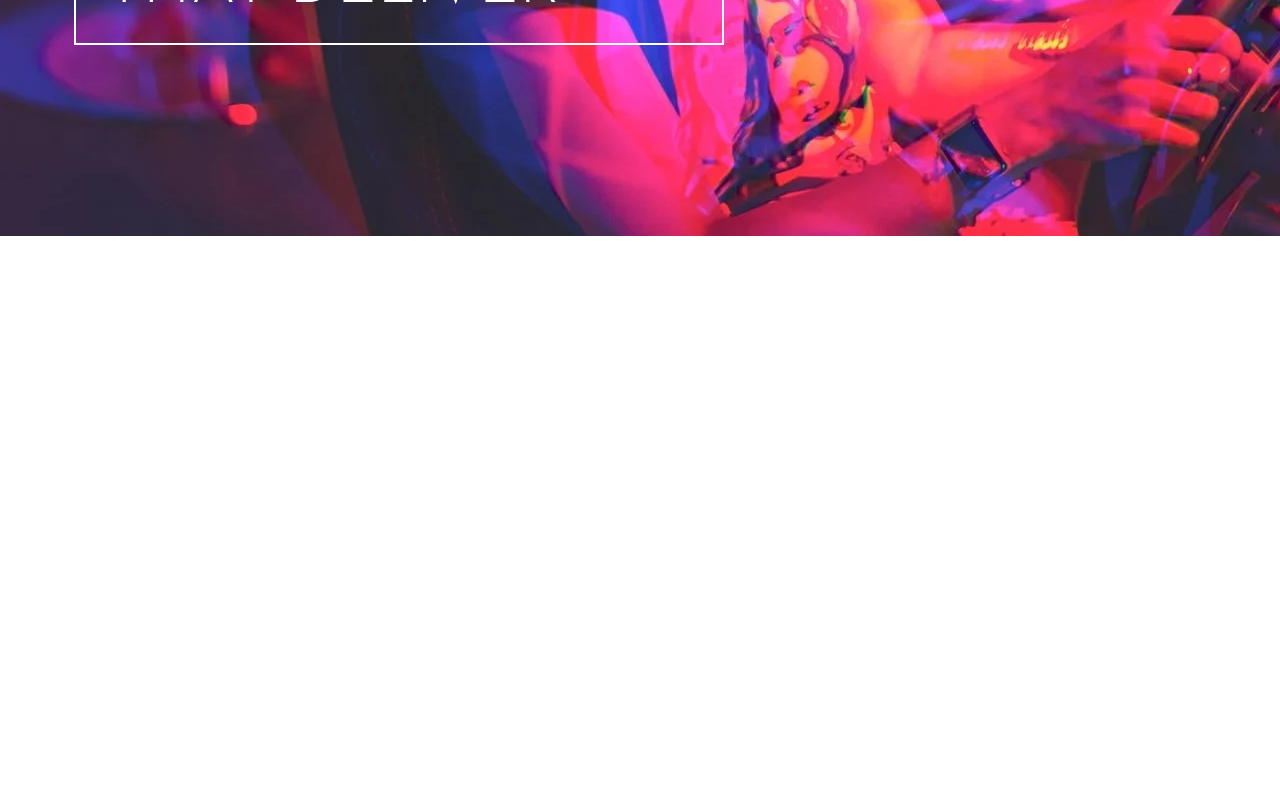
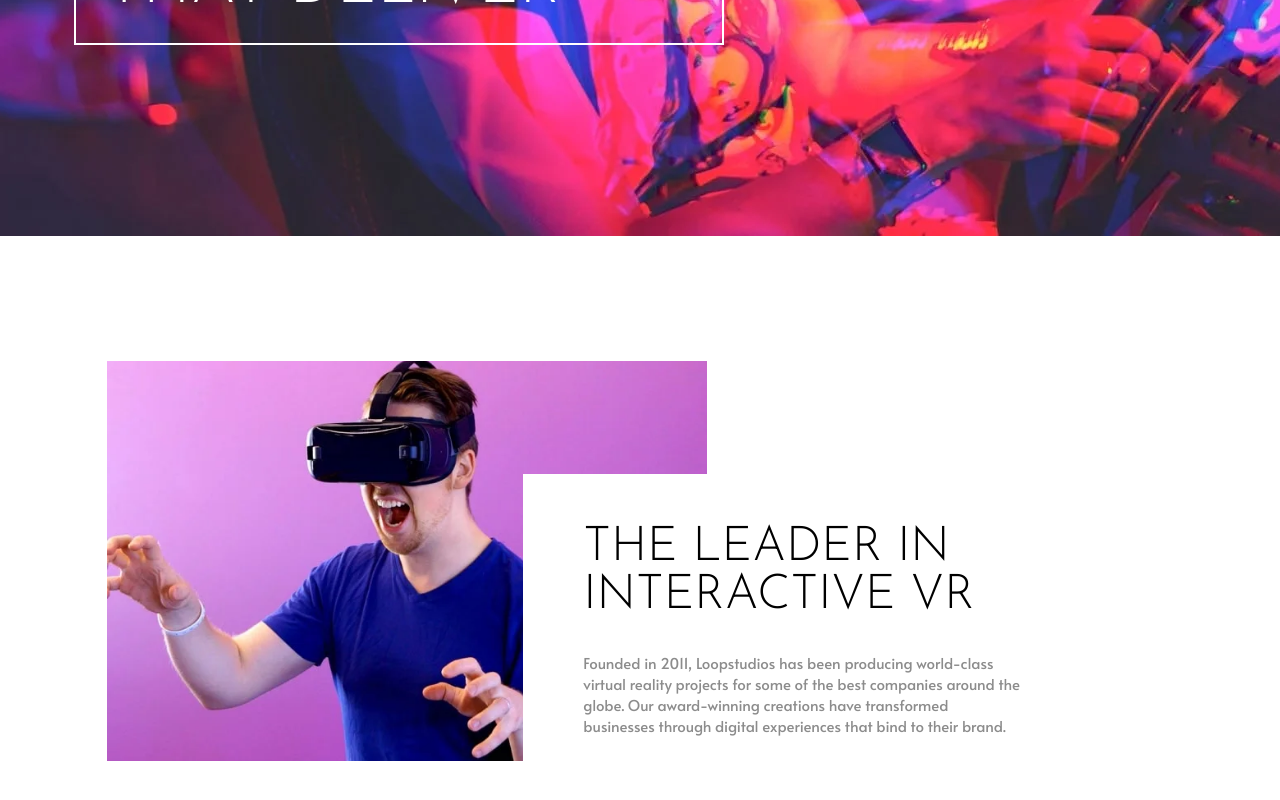
Before and after one commit to JuanBlancodev/loopstudios-landing-page, a React (Vite) app: page / in a window 1280 px wide. Shown: the part 414-1214 px from the top of the page. Before the commit the page ends 800 px from the top, so only its background shows below. Built offline with nearby package versions, Linux system fonts and the light colour scheme.

Commit message:
featured-article added

```diff
--- a/src/components/App.jsx
+++ b/src/components/App.jsx
@@ -1,18 +1,18 @@
 import styled from 'styled-components'
 import Header from './Header'
+import FeaturedArticle from './FeaturedArticle'
 
 const Wrapper = styled.div`
   width: 100%;
   height: 100%;
 
-  @media (width > 720px){
-    display: grid;
-    grid-template-columns: repeat(12, 1fr);
-  }
+  display: grid;
+  grid-template-columns: repeat(12, 1fr);
 `
 
-const Content = styled.div`
+const Content = styled.main`
   grid-column: 2 / 12;
+  margin: 100px 0;
 `
 
 const App = () => {
@@ -20,7 +20,7 @@ const App = () => {
     <Wrapper>
       <Header />
       <Content>
-
+        <FeaturedArticle />
       </Content>
     </Wrapper>
   )
--- /dev/null
+++ b/src/components/FeaturedArticle.jsx
@@ -0,0 +1,68 @@
+import styled from 'styled-components'
+import { getUrlImage } from '../helpers/getWidth'
+
+const Wrapper = styled.article`
+  height: 500px;
+
+  @media (width > 720px){
+    flex-direction: row;
+  }
+`
+
+const ImageContainer = styled.div`
+  width: 298px;
+  height: 400px;
+  overflow: hidden;
+  margin-bottom: 50px;
+
+  background: url(${props => props.image}) no-repeat center center/cover;
+
+  @media (width > 720px){
+    width: 600px;
+    height: 400px;
+  }
+`
+
+const InfoContainer = styled.div`
+  text-align: center;
+  max-width: 500px;
+  @media (width > 720px){
+    position: absolute;
+    right: 0;
+    bottom: 0;
+
+    width: 510px;
+    padding: 50px 0;
+    padding-left: 60px;
+    background-color: var(--color-white);
+    text-align: left;
+
+    h2{
+      font-size: 3rem;
+    }
+  }
+
+  @media (width > 1200px){
+    right: 150px;
+    bottom: 50px;
+  }
+`
+
+const FeaturedArticle = () => {
+  return (
+    <Wrapper className='relative flex flex-column align-center'>
+      <ImageContainer image={getUrlImage('image-interactive')} />
+      <InfoContainer className="flex flex-column gap-2">
+        <h2 className='black ff-secondary fw-regular fs-xl uppercase'>The leader in interactive VR</h2>
+        <p className='dark-gray ff-primary fw-bold fs-small'>
+          Founded in 2011, Loopstudios has been producing world-class virtual reality
+          projects for some of the best companies around the globe. Our award-winning
+          creations have transformed businesses through digital experiences that bind
+          to their brand.
+        </p>
+      </InfoContainer>
+    </Wrapper>
+  )
+}
+
+export default FeaturedArticle
--- a/src/components/Header.jsx
+++ b/src/components/Header.jsx
@@ -2,7 +2,7 @@ import { useState } from 'react'
 import styled from 'styled-components'
 import { faBars, faXmark } from '@fortawesome/free-solid-svg-icons'
 import { FontAwesomeIcon } from '@fortawesome/react-fontawesome'
-import getWidth from '../helpers/getWidth'
+import { getWidth, getUrlImage } from '../helpers/getWidth'
 
 const Wrapper = styled.header`
   position: relative;
@@ -15,15 +15,11 @@ const Wrapper = styled.header`
 
   padding: 35px 20px;
 
-  background-image: url(${props => props.url});
-  background-repeat: no-repeat;
-  background-size: contain;
-  background-positon: center;
+  background: url(${props => props.url}) no-repeat center center/cover;
 
+  grid-column: 1 / -1;
   @media (width > 720px){
-    grid-column: 1 / -1;
     height: 650px;
-    background-size: cover;
 
     grid-template-columns: repeat(12, 1fr);
   }
@@ -55,7 +51,7 @@ const MenuMobile = styled.div`
   z-index: 1000;
 `
 
-const Title = styled.h1`
+const Title = styled.div`
   grid-column: 2;
   padding: 25px 20px;
   border: 2px solid var(--color-white);
@@ -80,7 +76,7 @@ const Header = () => {
   const toggleMenu = () => setMenuOpened(!menuOpened)
 
   return (
-    <Wrapper url={`/${getWidth() < 720 ? 'mobile' : 'desktop'}/image-hero.webp`}>
+    <Wrapper url={getUrlImage('image-hero')}>
       <Navegation className='flex justify-between align-center gap-4'>
         <Img src='/logo.svg' alt='' />
         { getWidth() < 720 ?
--- a/src/css/index.css
+++ b/src/css/index.css
@@ -6,7 +6,9 @@
   --font-family-secondary: "Josefin Sans", sans-serif;
 
   --font-weight-regular: 300;
-  --font-weight-sembold: 400;
+  --font-weight-medium: 330;
+  --font-weight-semibold: 400;
+  --font-weight-bold: 500;
 
   --color-white: hsl(0, 0%, 100%);
   --color-black: hsl(0, 0%, 0%);
@@ -16,8 +18,8 @@
   --font-size-small: 15px;
   --font-size-medium: 17px;
   --font-size-large: 20px;
-  --font-size-xl: 25px;
-  --font-size-xxl: 30px;
+  --font-size-xl: 2rem;
+  --font-size-xxl: 2.5rem;
 
   --spacing-1: 1rem;
   --spacing-2: 2rem;
@@ -59,8 +61,16 @@ p{
   font-weight: var(--font-weight-regular);
 }
 
+.fw-medium{
+  font-weight: var(--font-weight-medium);
+}
+
 .fw-semibold{
-  font-weight: var(--font-weight-sembold);
+  font-weight: var(--font-weight-semibold);
+}
+
+.fw-bold{
+  font-weight: var(--font-weight-bold);
 }
 
 /* Font Size */
@@ -102,6 +112,11 @@ p{
   color: var(--color-very-dark-gray);
 }
 
+/* Position */
+.relative{
+  position: relative;
+}
+
 /* Display */
 .flex{
   display: flex;
@@ -137,6 +152,10 @@ p{
 
 .uppercase{
   text-transform: uppercase;
+}
+
+.center{
+  text-align: center;
 }
 
 /* Width */
--- a/src/helpers/getWidth.js
+++ b/src/helpers/getWidth.js
@@ -18,4 +18,6 @@ function getWidth() {
   return screenWidth;
 }
 
-export default getWidth;
+const getUrlImage = (image) => `/${getWidth() < 720 ? 'mobile' : 'desktop'}/${image}.webp`
+
+export { getWidth, getUrlImage };
```
